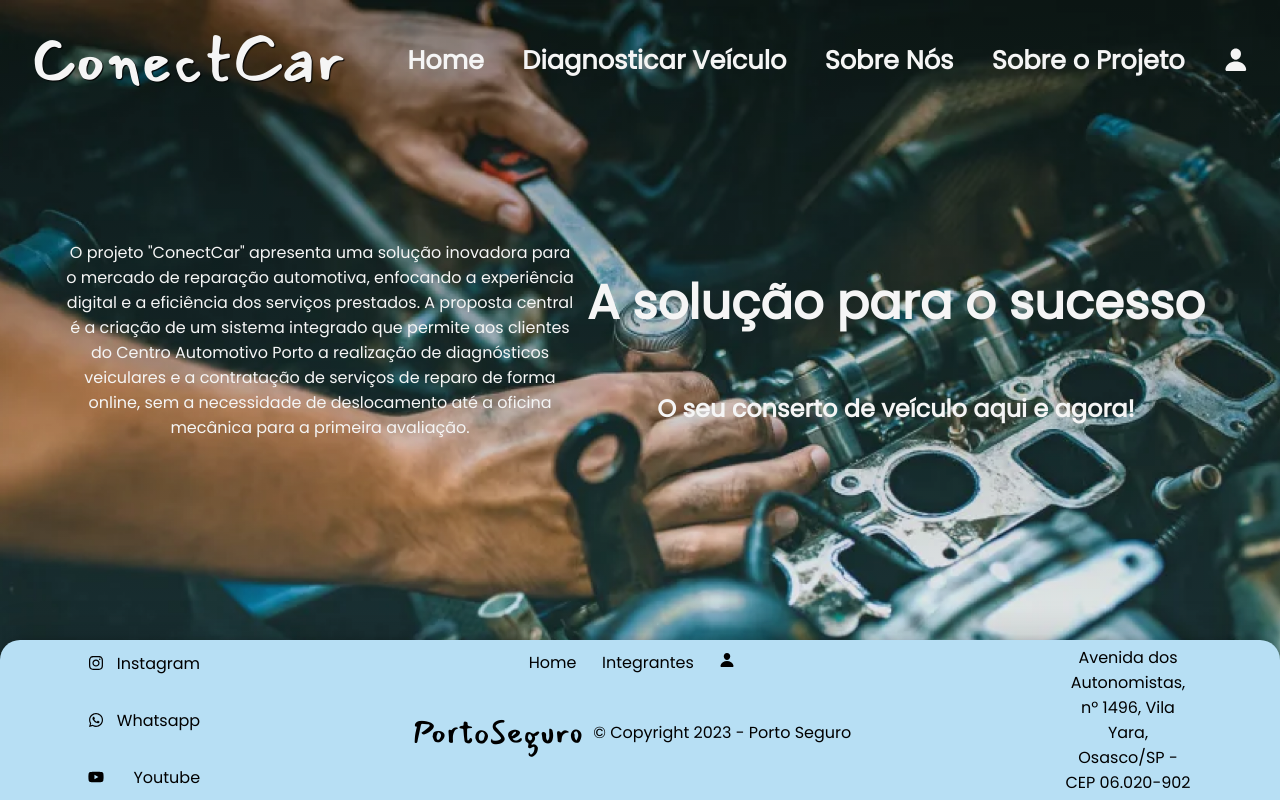
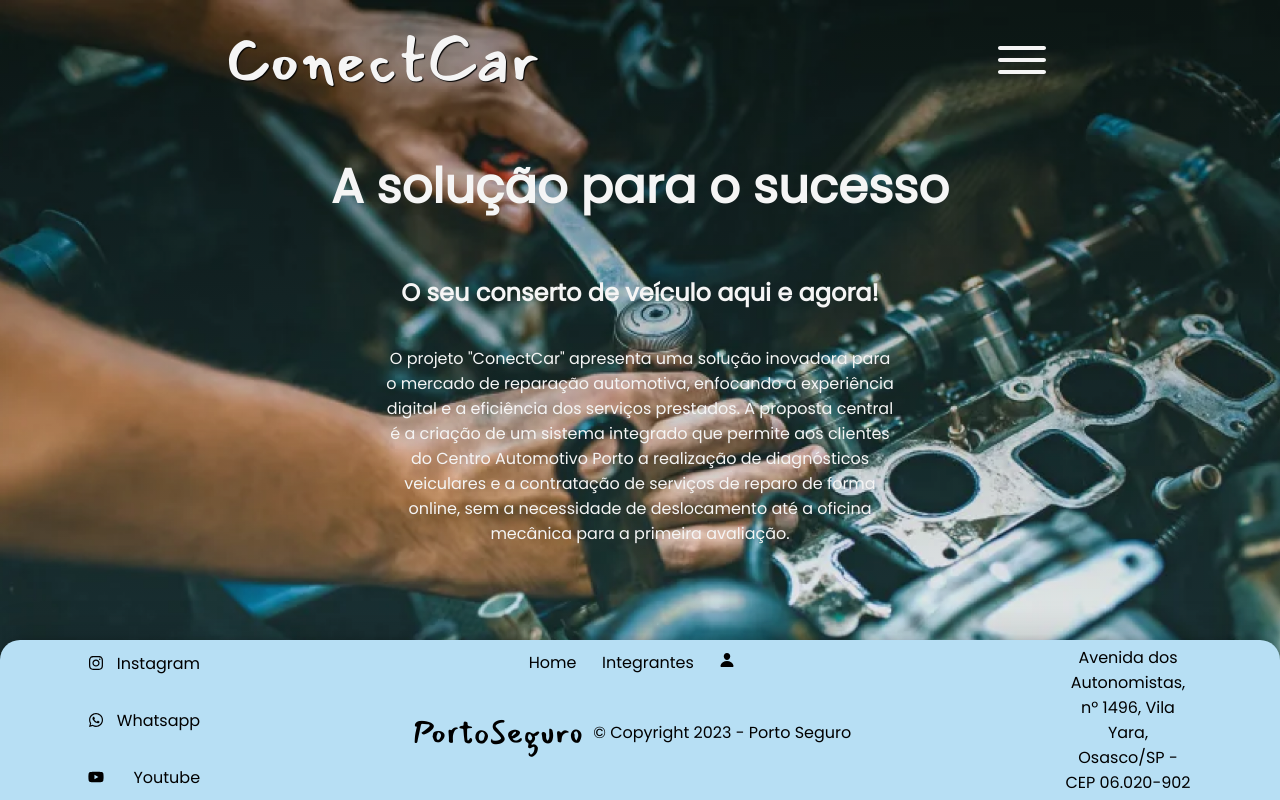
Before and after one commit to cadenasza/challenger-s-3, a React (Vite) app in the folder connectCar/: page /projeto in a window 1280 px wide. Built offline with nearby package versions, Linux system fonts and the light colour scheme.

Commit message:
projeto responsivo

```diff
--- a/connectCar/package.json
+++ b/connectCar/package.json
@@ -12,6 +12,7 @@
   "dependencies": {
     "react": "^18.3.1",
     "react-dom": "^18.3.1",
+    "react-hamburger-menus": "^1.0.16",
     "react-icons": "^5.3.0",
     "react-router-dom": "^6.26.2",
     "styled-components": "^6.1.13"
--- a/connectCar/src/components/Header/Header.tsx
+++ b/connectCar/src/components/Header/Header.tsx
@@ -1,20 +1,42 @@
-import { Link } from 'react-router-dom';
-import { Header } from '../../style/styled';
+import { Link } from "react-router-dom";
+import { Header } from "../../style/styled";
 import { IoPerson } from "react-icons/io5";
-
+import { IoIosMenu } from "react-icons/io";
+import { useState } from "react";
 
 export default function Cabecalho() {
+  const [isOpen, setIsOpen] = useState(false);
+
+  const closeMenu = () => {
+    setIsOpen(false);
+  };
+
   return (
     <Header>
       <div className="logo-team">
-        <p className="porto" id="porto-seguro">ConectCar</p>
+        <p className="porto" id="porto-seguro">
+          ConectCar
+        </p>
       </div>
-      <div className="header-content-container">
-        <Link to="/"><p>Home</p></Link>
-        <Link to="/diagnosticar/veiculo"><p>Diagnosticar Veículo</p></Link>
-        <Link to="/nos"><p>Sobre Nós</p></Link>
-        <Link to="/projeto"><p>Sobre o Projeto</p></Link>
-        <Link to="/login"><IoPerson /></Link>
+      <IoIosMenu onClick={() => setIsOpen(!isOpen)} className="menu-burguer"/>
+      <div className={`header-content-container ${isOpen ? "open" : ""}`}>
+        <Link to="/" onClick={closeMenu}>
+          <p>Home</p>
+        </Link>
+        <Link to="/diagnosticar/veiculo" onClick={closeMenu}>
+          <p>Diagnosticar Veículo</p>
+        </Link>
+        <Link to="/nos" onClick={closeMenu}>
+          <p>Sobre Nós</p>
+        </Link>
+        <Link to="/projeto" onClick={closeMenu}>
+          <p>Sobre o Projeto</p>
+        </Link>
+        <Link to="/login" onClick={closeMenu}>
+          <p>
+            <IoPerson />
+          </p>
+        </Link>
       </div>
     </Header>
   );
--- a/connectCar/src/style/styled.ts
+++ b/connectCar/src/style/styled.ts
@@ -70,6 +70,48 @@ export const Header = styled.header`
   .header-content-container {
     display: flex;
     gap: 3vw;
+  }
+
+  .menu-burguer {
+    display: none;
+  }
+
+  @media (max-width: 1300px) {
+    .header-content-container {
+      display: none;
+    }
+
+    .header-content-container.open {
+      display: flex;
+      flex-direction: column;
+      background-color: black;
+      position: fixed;
+      top: 0;
+      left: 0;
+      width: 100%;
+      height: 100%;
+      z-index: 9999;
+      align-items: center;
+      justify-content: center;
+    }
+
+    .menu-burguer {
+      display: block;
+      font-size: 4rem;
+      color: whitesmoke;
+      cursor: pointer;
+    }
+    .menu-burguer:hover {
+      font-size: 5rem;
+      color: gainsboro;
+      transition: 0.3s;
+    }
+  }
+
+  @media (max-width: 800px) {
+    #porto-seguro {
+      font-size: 3rem;
+    }
   }
 `;
 
@@ -163,6 +205,20 @@ export const Footer = styled.footer`
     font-weight: 400;
     font-style: normal;
   }
+
+  @media (max-width: 997px) {
+    .endereco {
+      display: none;
+    }
+
+    .social-media {
+      display: none;
+    }
+
+    .footer-content-container {
+      width: 100%;
+    }
+  }
 `;
 
 export const HomeImagem = styled.div`
@@ -188,6 +244,27 @@ export const HomeImagem = styled.div`
     font-size: 2rem;
     font-family: "Poppins", sans-serif;
     text-shadow: 1px 1px 1px #000000;
+  }
+
+  @media (max-width: 800px) {
+    #porto-seguro {
+      font-size: 3rem;
+    }
+    h1 {
+      font-size: 3rem;
+    }
+    h2 {
+      font-size: 1.5rem;
+    }
+  }
+
+  @media (max-width: 500px) {
+    h1 {
+      font-size: 3rem;
+    }
+    h2 {
+      font-size: 1rem;
+    }
   }
 `;
 
@@ -228,41 +305,44 @@ export const HomeDiagnosticarVeiculo = styled.div`
       font-size: 3rem;
     }
   }
-`;
 
-export const HomeSobreProjeto = styled.div`
-  font-family: "Poppins", sans-serif;
-  font-weight: 300;
-  font-style: normal;
-  width: 100vw;
-  height: 85vh;
-  background-image: linear-gradient(#00000063, #66c7ff13),
-    url("../../public/img/we.png");
-  background-repeat: no-repeat;
-  background-size: cover;
-  color: whitesmoke;
-  text-align: center;
+  @media (max-width: 1300px) {
+    .home-diagnosticar-container {
+      width: 100%;
+      padding: 0;
 
-  display: flex;
-  justify-content: center;
-  align-items: center;
+      background-image: url("../../public/img/construction.png");
+      background-repeat: no-repeat;
+      background-position: center;
+      background-size: 50%;
 
-  div {
-    display: flex;
-    flex-direction: column;
-    align-items: center;
-    justify-content: center;
-    width: 50%;
-
-    h1 {
-      font-size: 3rem;
-      font-weight: 600;
-      letter-spacing: 0.1px;
-      font-style: normal;
+      h1 {
+        font-size: 3rem;
+        text-shadow: 1px 1px 1px #000000;
+      }
+      h2 {
+        font-size: 2rem;
+        text-shadow: 1px 1px 1px #000000;
+      }
     }
   }
-  p {
-    width: 40%;
+
+  @media (max-width: 650px) {
+    .home-diagnosticar-container {
+      width: 100%;
+      padding: 0;
+
+      background-image: none;
+
+      h1 {
+        font-size: 1.5rem;
+        text-shadow: 1px 1px 1px #000000;
+      }
+      h2 {
+        font-size: 1rem;
+        text-shadow: 1px 1px 1px #000000;
+      }
+    }
   }
 `;
 
@@ -300,4 +380,78 @@ export const HomeSobreNos = styled.div`
   p {
     width: 40%;
   }
+
+  @media (max-width: 1300px) {
+    display: flex;
+    flex-direction: column;
+  }
+
+  @media (max-width: 800px) {
+    div {
+      h1 {
+        font-size: 1.5rem;
+      }
+      h2 {
+        font-size: 1rem;
+      }
+    }
+    p {
+      width: 90%;
+    }
+  }
 `;
+
+export const HomeSobreProjeto = styled.div`
+  font-family: "Poppins", sans-serif;
+  font-weight: 300;
+  font-style: normal;
+  width: 100vw;
+  height: 85vh;
+  background-image: linear-gradient(#00000063, #66c7ff13),
+    url("../../public/img/we.png");
+  background-repeat: no-repeat;
+  background-size: cover;
+  color: whitesmoke;
+  text-align: center;
+
+  display: flex;
+  justify-content: center;
+  align-items: center;
+
+  div {
+    display: flex;
+    flex-direction: column;
+    align-items: center;
+    justify-content: center;
+    width: 50%;
+
+    h1 {
+      font-size: 3rem;
+      font-weight: 600;
+      letter-spacing: 0.1px;
+      font-style: normal;
+    }
+  }
+  p {
+    width: 40%;
+  }
+
+  @media (max-width: 1300px) {
+    display: flex;
+    flex-direction: column-reverse;
+  }
+
+  @media (max-width: 800px) {
+    div {
+      h1 {
+        font-size: 1.5rem;
+      }
+      h2 {
+        font-size: 1rem;
+      }
+    }
+    p {
+      width: 90%;
+    }
+  }
+`;
```
Also changed, not shown: 1 other file (tests, documents, lock files or other folders).
